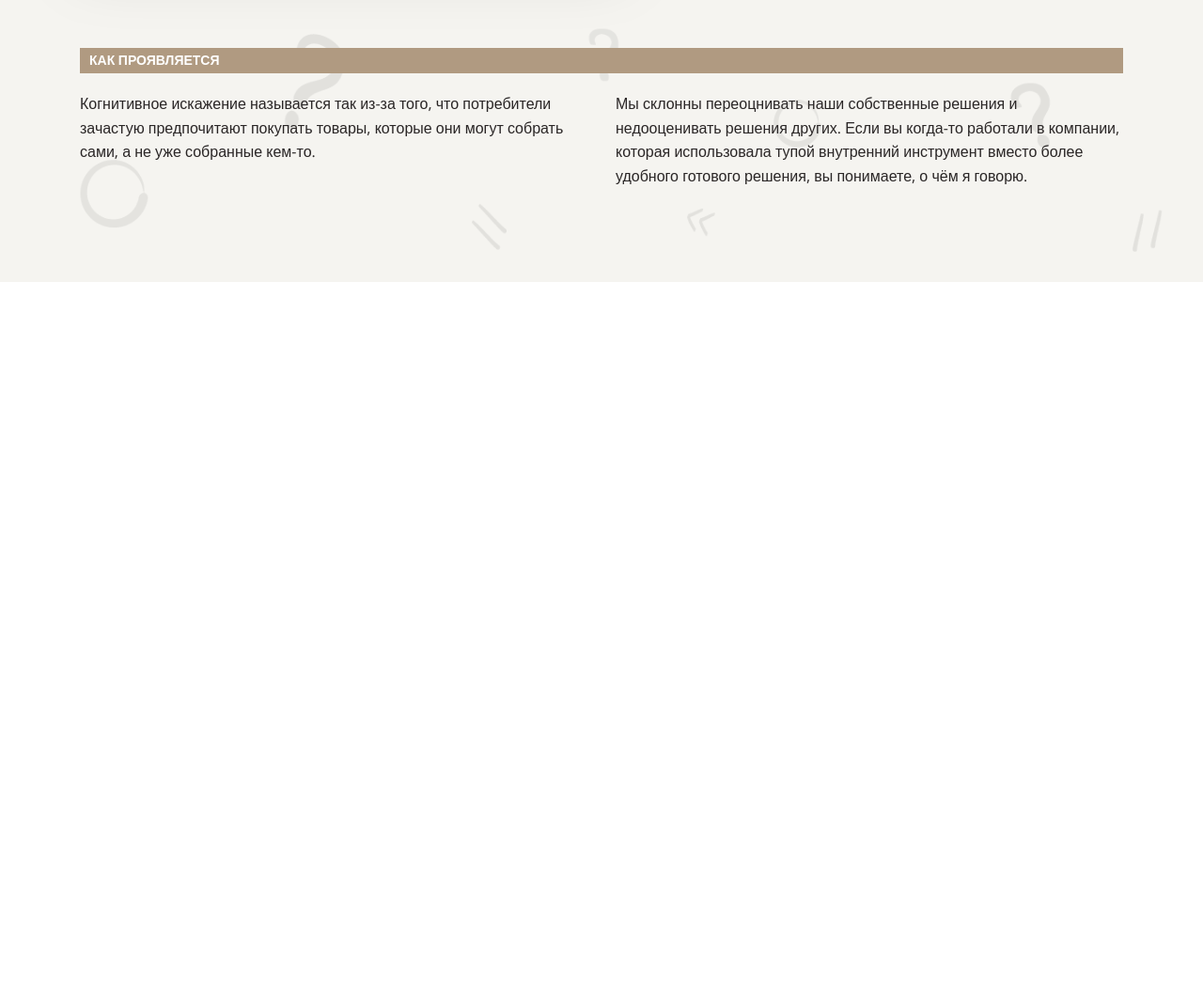
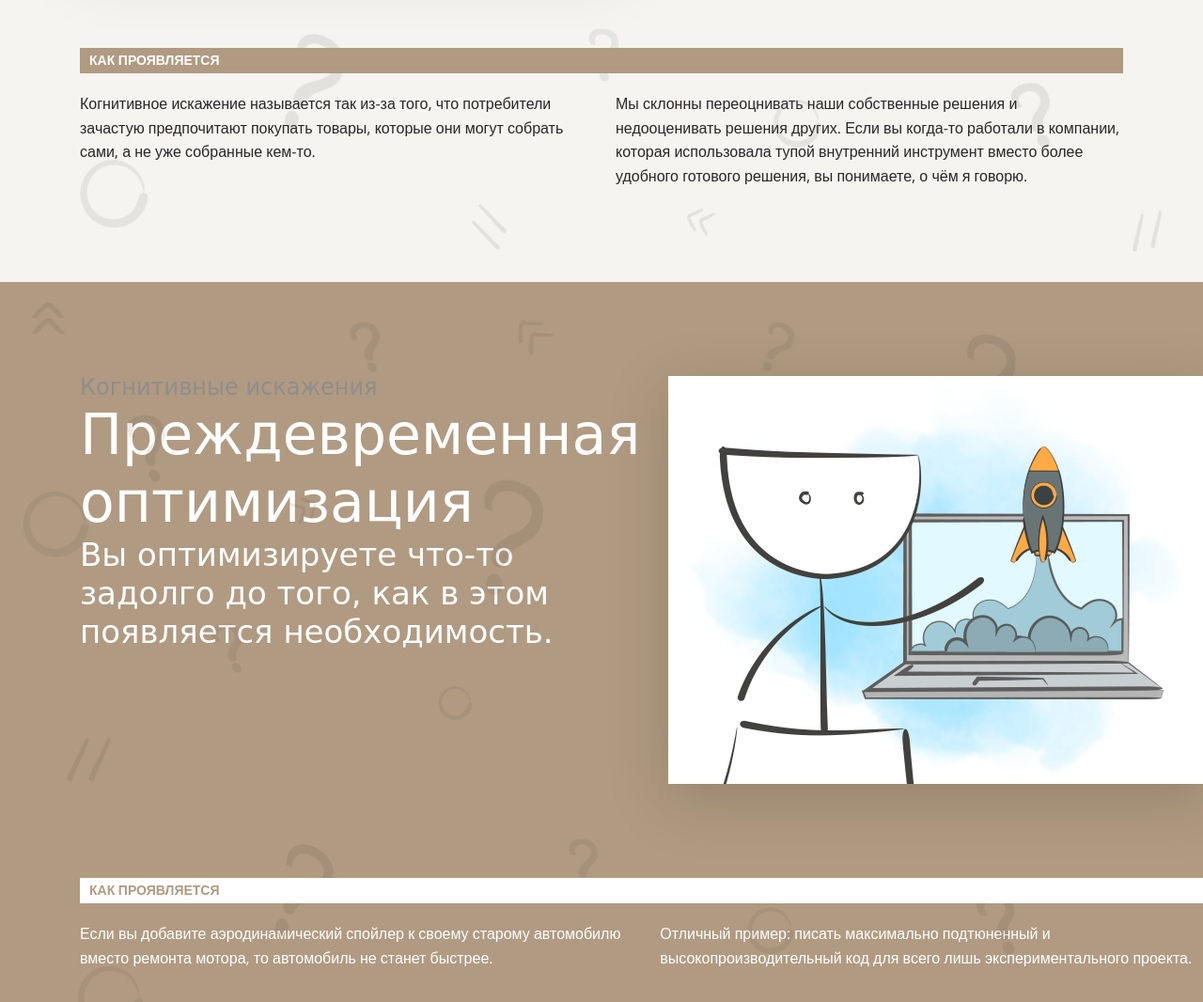
Before and after one commit to zhanybekzh/layout-designer-project-lvl1, a website: page src/index.html in a window 1280 px wide. Shown: the part 3431-4497 px from the top of the page at 94% size. Before the commit the page ends 3731 px from the top, so only its background shows below. Drawn offline with nearby package versions, Linux system fonts and the light colour scheme; a web font is replaced by a local one.

Commit message:
adding new section premature-optimization

```diff
--- a/src/index.html
+++ b/src/index.html
@@ -186,6 +186,46 @@
           </div>
         </div>
       </section>
+
+      <section
+        id="premature-optimization"
+        class="section section--brown section--bg"
+      >
+        <div class="container">
+          <div class="distortion">
+            <div class="distortion__header">
+              <img src="./images/2.png" alt="" class="distortion__image" />
+              <div class="distortion__inner">
+                <p class="distortion__suptitle">Когнитивные искажения</p>
+                <h2 class="distortion__title">Преждевременная оптимизация</h2>
+                <p class="distortion__description">
+                  Вы оптимизируете что-то задолго до того, как в этом появляется
+                  необходимость.
+                </p>
+              </div>
+            </div>
+            <div class="distortion__content">
+              <h4 class="distortion__divider">Как проявляется</h4>
+              <div class="distortion__text">
+                <div class="content--item">
+                  <p>
+                    Если вы добавите аэродинамический спойлер к своему старому
+                    автомобилю вместо ремонта мотора, то автомобиль не станет
+                    быстрее.
+                  </p>
+                </div>
+                <div class="content--item">
+                  <p>
+                    Отличный пример: писать максимально подтюненный и
+                    высокопроизводительный код для всего лишь экспериментального
+                    проекта.
+                  </p>
+                </div>
+              </div>
+            </div>
+          </div>
+        </div>
+      </section>
     </main>
 
     <footer></footer>
--- a/src/styles/style.css
+++ b/src/styles/style.css
@@ -193,6 +193,9 @@ body {
   display: flex;
   justify-content: space-between;
 }
+.section--brown .distortion__header {
+  flex-direction: row-reverse;
+}
 .distortion__image {
   z-index: 1;
 
@@ -200,6 +203,10 @@ body {
 }
 .distortion__image + .distortion__inner {
   margin-left: 30px;
+}
+.section--brown .distortion__image + .distortion__inner {
+  margin-right: 30px;
+  margin-left: 0;
 }
 .distortion__suptitle {
   margin: 0;
@@ -216,6 +223,10 @@ body {
   font-family: "Neucha", cursive;
   line-height: 41px;
 }
+.section--brown .distortion__description {
+  color: #fff;
+}
+
 .distortion__content {
   display: flex;
   flex-wrap: wrap;
@@ -246,3 +257,8 @@ body {
   align-items: flex-start;
   justify-content: space-between;
 }
+.section--brown .distortion__divider {
+  color: #b09a81;
+
+  background-color: #fff;
+}
```
Also changed, not shown: 1 other file.
